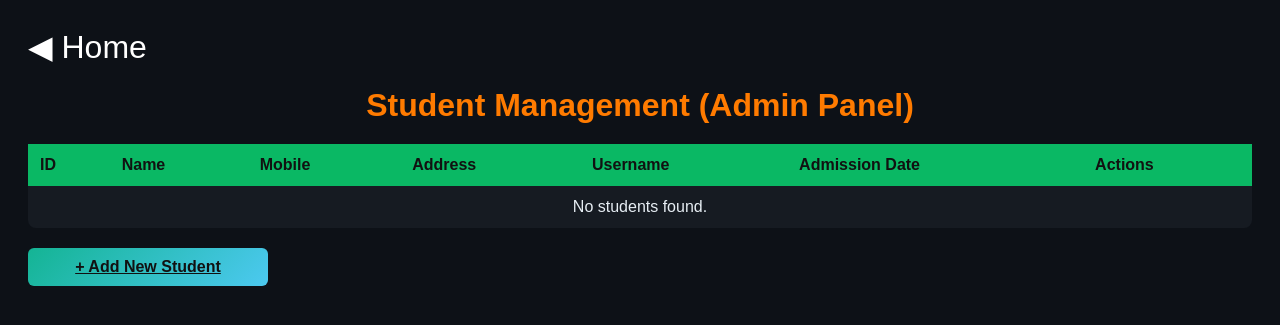
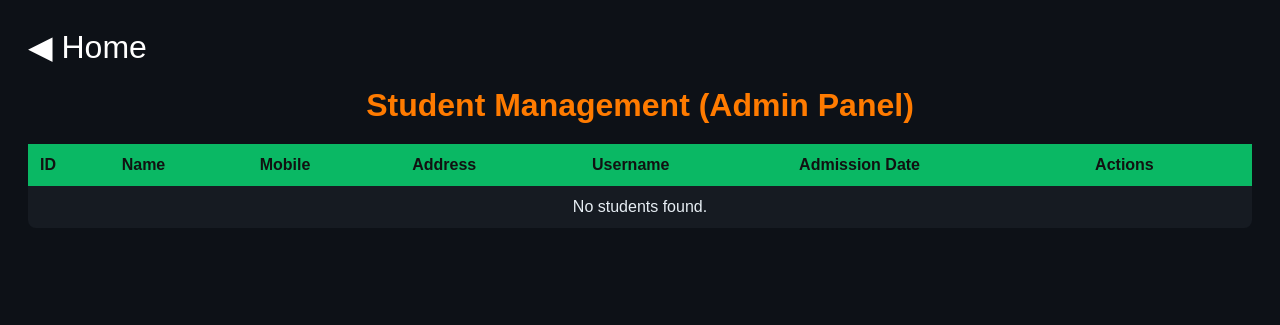
Before and after one commit to sachinrawat6264384464/Django-projects-, a Django app: page /studentdata/ in a window 1280 px wide. Shown: the top 325 px of the page. Run offline with Django 4.2, Linux system fonts and the light colour scheme.

Commit message:
change into student data html file

```diff
--- a/templates/student_data.html
+++ b/templates/student_data.html
@@ -104,6 +104,6 @@ a.delete:hover {
 </table>
 </div>
 
-<a href="{% url 'add_student' %}" class="add-student">+ Add New Student</a>
+
 </body>
 </html>
```
